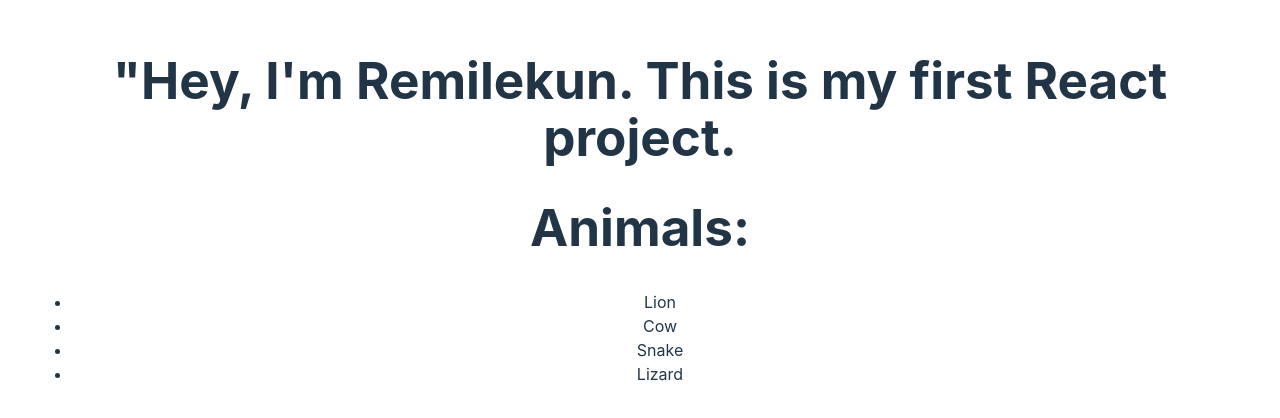
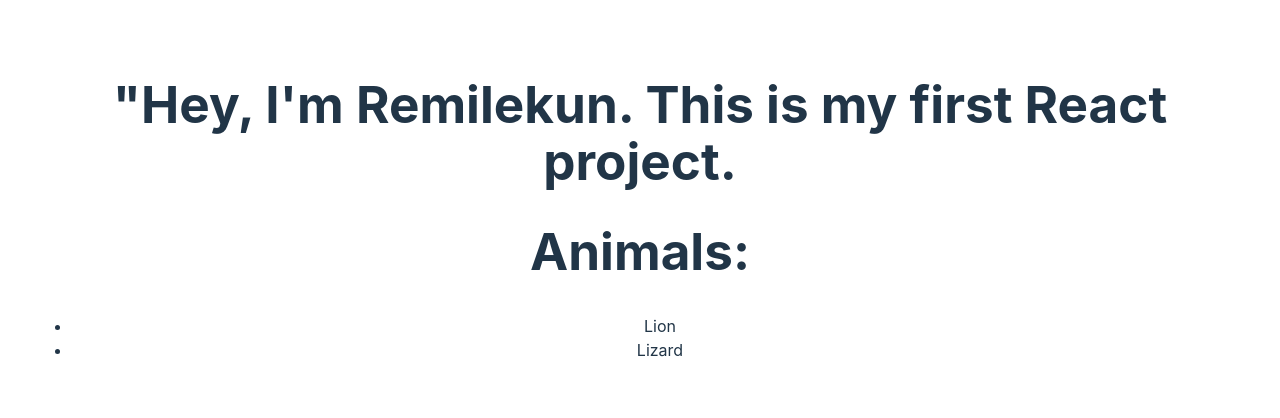
Before and after one commit to RemmySpicy/my-first-react-app, a React (Vite) app: page / in a window 1280 px wide. Shown: the part 190-608 px from the top of the page. Built offline with nearby package versions, Linux system fonts and the light colour scheme.

Commit message:
Add 'conditional rendering using ternary operator

```diff
--- a/src/Animals.jsx
+++ b/src/Animals.jsx
@@ -26,21 +26,44 @@
 // }
 
 
-function ListItem(props) {
-    return <li>{props.animal}</li>
-  }
+// function ListItem(props) {
+//     return <li>{props.animal}</li>
+//   }
 
-  function List(props) {
+//   function List(props) {
+//     return (
+//       <ul>
+//         {props.animals.map((animal) => {
+//           return <ListItem key={animal} animal={animal} />;
+//         })}
+//       </ul>
+//     );
+//   }
+
+//   export default function App() {
+//     const animals = ["Lion", "Cow", "Snake", "Lizard", "Lion"];
+
+//     return (
+//       <div>
+//         <h1>Animals: </h1>
+//         <List animals={animals} />
+//       </div>
+//     );
+//   }
+
+
+// Conditional rendering with ternary operator
+function List(props) {
     return (
       <ul>
         {props.animals.map((animal) => {
-          return <ListItem key={animal} animal={animal} />;
+          return animal.startsWith("L") ? <li key={animal}>{animal}</li> : null;
         })}
       </ul>
     );
   }
 
-  export default function App() {
+  function App() {
     const animals = ["Lion", "Cow", "Snake", "Lizard"];
 
     return (
@@ -50,3 +73,5 @@
       </div>
     );
   }
+
+  export default App;
```
